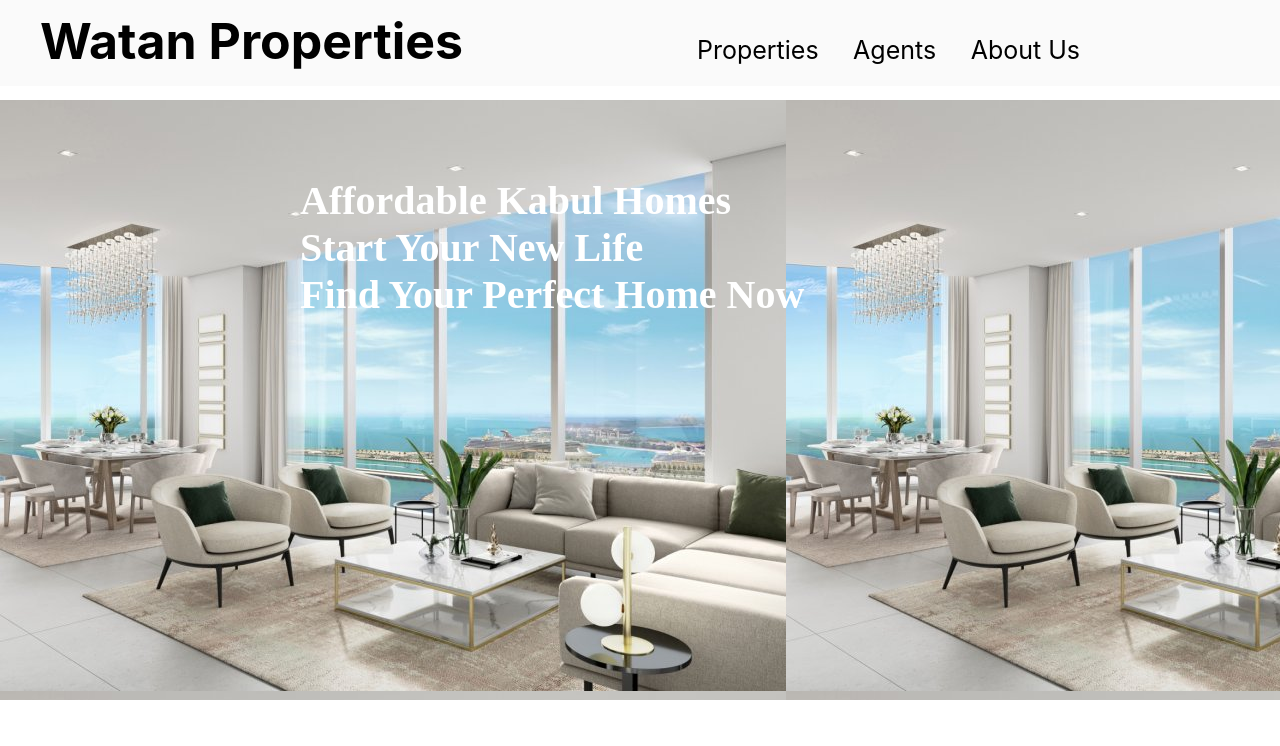
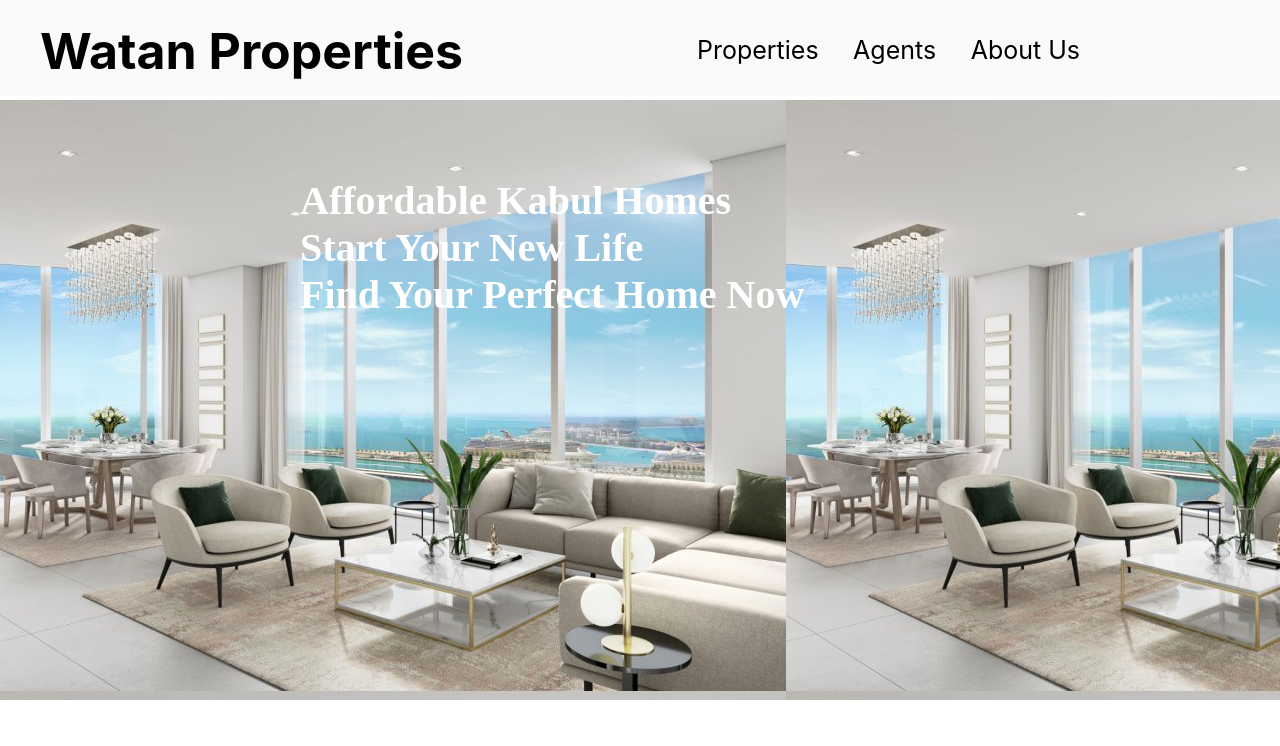
Before and after one commit to samim195/real-estate, a React (Create React App) app: page / in a window 1280 px wide. Shown: the top 746 px of the page. Built offline with nearby package versions, Linux system fonts and the light colour scheme.

Commit message:
fix layout

```diff
--- a/src/header/header.css
+++ b/src/header/header.css
@@ -8,7 +8,6 @@
 
 .headerposition {
     position: fixed;
-    top: -10px;
     z-index: 40;
     width: 100%;
     background-color: rgb(250, 250, 250);
```
